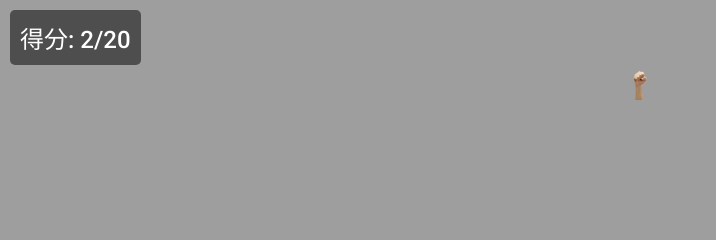
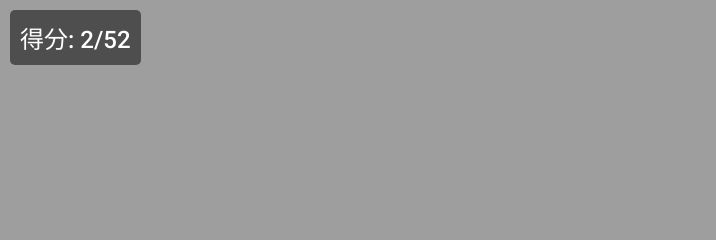
Before and after one commit to Marine5277/111, a plain HTML site: page index.html in a window 1280 px wide. Shown: the top 240 px of the page, 0-716 px from the left. Drawn offline with Linux system fonts and the light colour scheme.

Commit message:
Update index.html

```diff
--- a/index.html
+++ b/index.html
@@ -121,7 +121,7 @@
         canvas.height = window.innerHeight;
 
         let score = 0; // 初始化分数
-        const maxScore = 20; // 过关的最大分数
+        const maxScore = 52; // 过关的最大分数
         let gameRunning = true; // 游戏状态
         let enemySpeed = 2; // 敌机速度
         let enemySpawnInterval = 1500; // 敌机生成间隔
@@ -311,7 +311,7 @@
         // 自动射击
         setInterval(() => {
             if (gameRunning) shootBullet();
-        }, 500);
+        }, 1500);
 
         // 定时生成敌机
         setInterval(() => {
```
